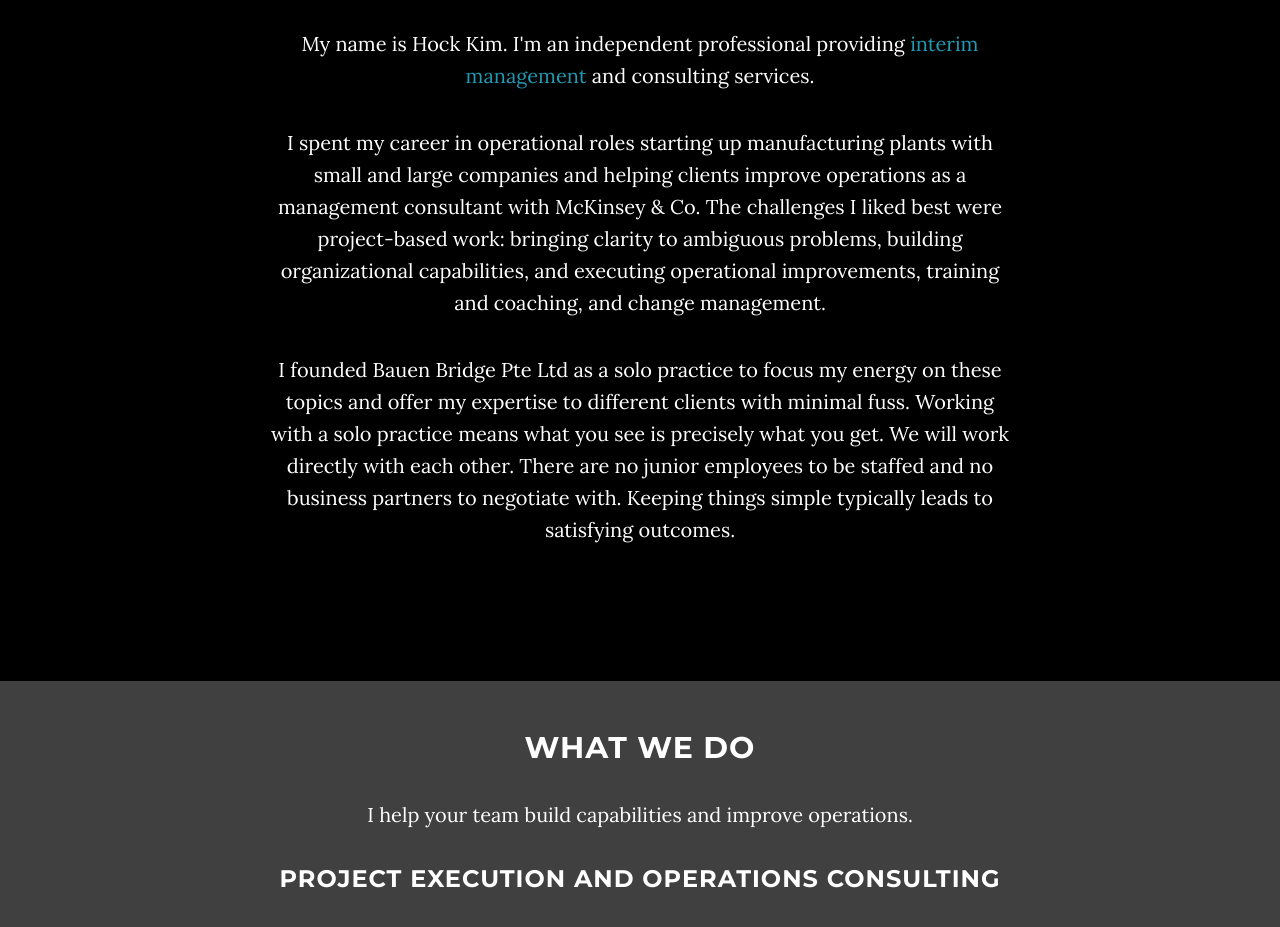
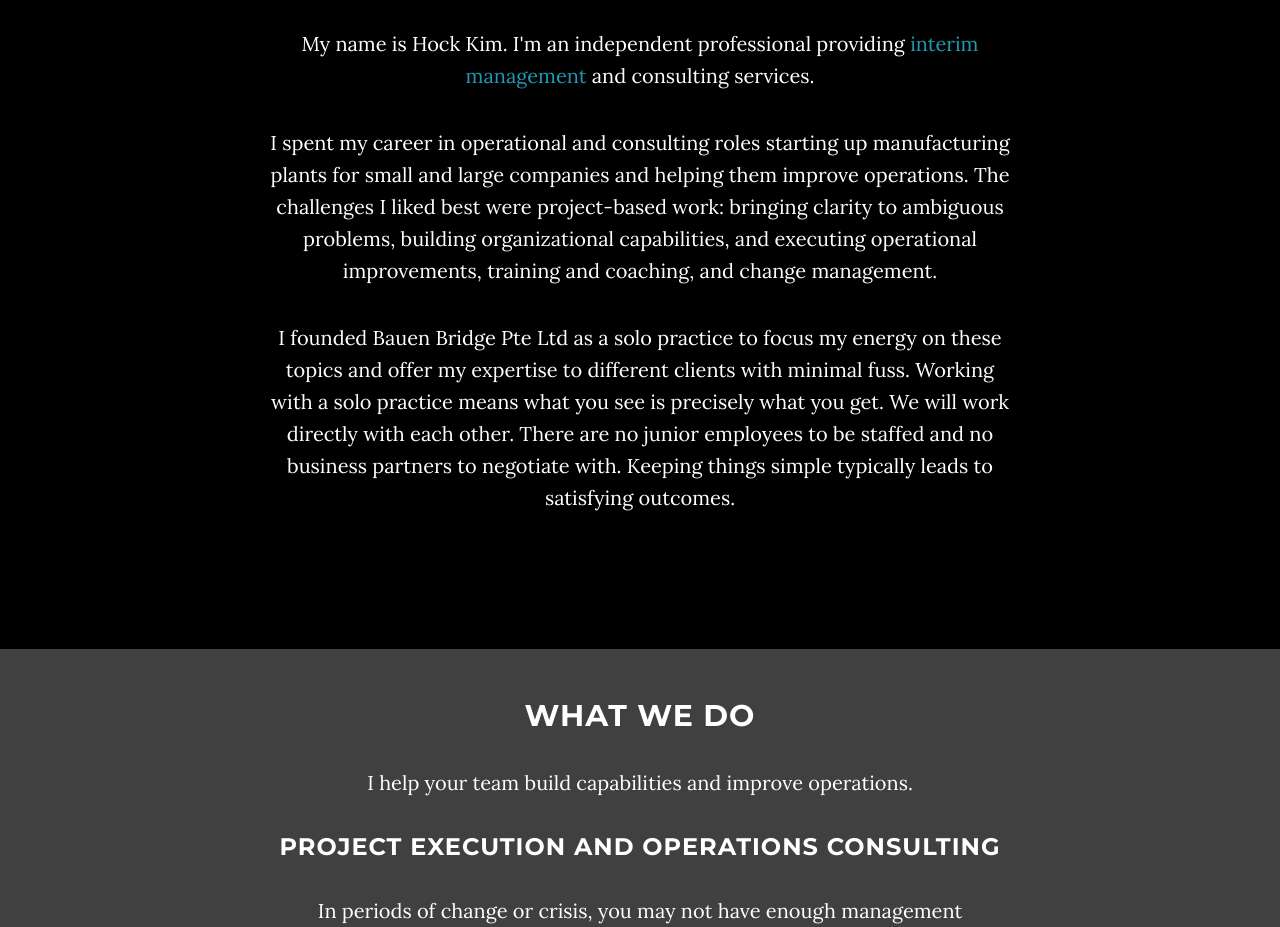
Before and after one commit to ginjera/bauen, a plain HTML site: page index.html in a window 1280 px wide. Shown: the part 940-1867 px from the top of the page. Drawn offline with Linux system fonts and the light colour scheme; some packages are replaced by stand-ins of ours.

Commit message:
Edited About and Training sections

```diff
--- a/index.html
+++ b/index.html
@@ -91,7 +91,7 @@
             <div class="col-lg-8 col-lg-offset-2">
                 <h2>About</h2>
                 <p>My name is Hock Kim. I'm an independent professional providing <a href="http://en.wikipedia.org/wiki/Interim_management/">interim management</a> and consulting services.</p>
-                <p>I spent my career in operational roles starting up manufacturing plants with small and large companies and helping clients improve operations as a management consultant with McKinsey & Co. The challenges I liked best were project-based work: bringing clarity to ambiguous problems, building organizational capabilities, and executing operational improvements, training and coaching, and change management.</p>
+                <p>I spent my career in operational and consulting roles starting up manufacturing plants for small and large companies and helping them improve operations. The challenges I liked best were project-based work: bringing clarity to ambiguous problems, building organizational capabilities, and executing operational improvements, training and coaching, and change management.</p>
                 <p>I founded Bauen Bridge Pte Ltd as a solo practice to focus my energy on these topics and offer my expertise to different clients with minimal fuss. Working with a solo practice means what you see is precisely what you get. We will work directly with each other. There are no junior employees to be staffed and no business partners to negotiate with. Keeping things simple typically leads to satisfying outcomes.</p>
             </div>
         </div>
```
